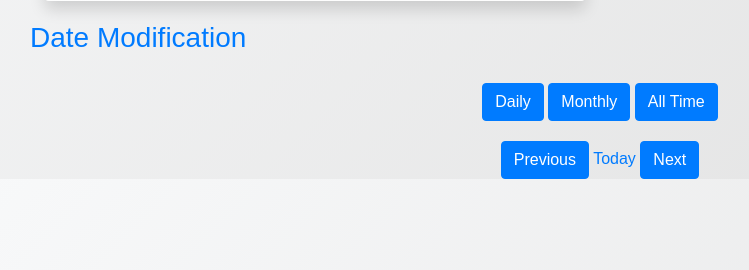
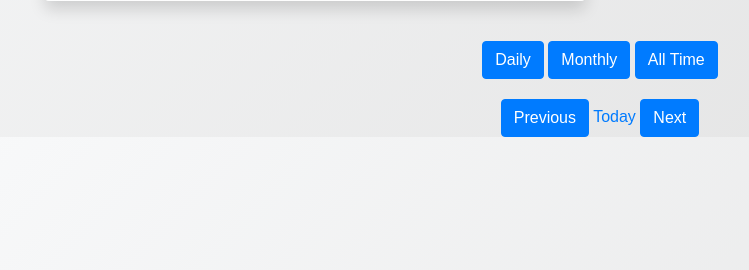
Before and after one commit to Crustacean-Hacks/HackUIowa, a Flask app: template website/templates/dashboard.html in a window 1280 px wide. Shown: the part 530-800 px from the top of the page, without its empty margins (40-789 px from the left). Run offline with Flask 3, Linux system fonts and the light colour scheme; the template is opened without the code that fills it, so the values that code supplies are empty; some libraries are stand-ins or nearby versions.

Commit message:
dashbaord fix 3

```diff
--- a/website/templates/dashboard.html
+++ b/website/templates/dashboard.html
@@ -21,7 +21,6 @@
             </div>
         </div>
         <div class="row">
-            <h3 class="text-primary">Date Modification</h3>
 
             <!-- Option buttons -->
             <div class="button-container text-center">
```
